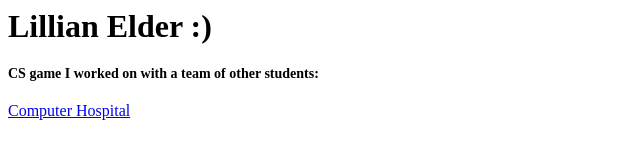
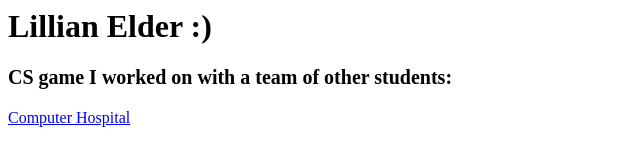
Before and after one commit to elder22l/elder22l.github.io, a plain HTML site: page index.html in a window 1280 px wide. Shown: the whole page, without its empty margins (0-640 px from the left). Drawn offline with Linux system fonts and the light colour scheme.

Commit message:
Update index.html

```diff
--- a/index.html
+++ b/index.html
@@ -7,7 +7,7 @@
 
         </h1>
         <h2>
-            <p style="font-size: 14px"> CS game I worked on with a team of other students:</p>
+            <p style="font-size: 20px"> CS game I worked on with a team of other students:</p>
         </h2>
         <a href=https://game.worldofmepok.com/csedgame> Computer Hospital </a>
 
```
